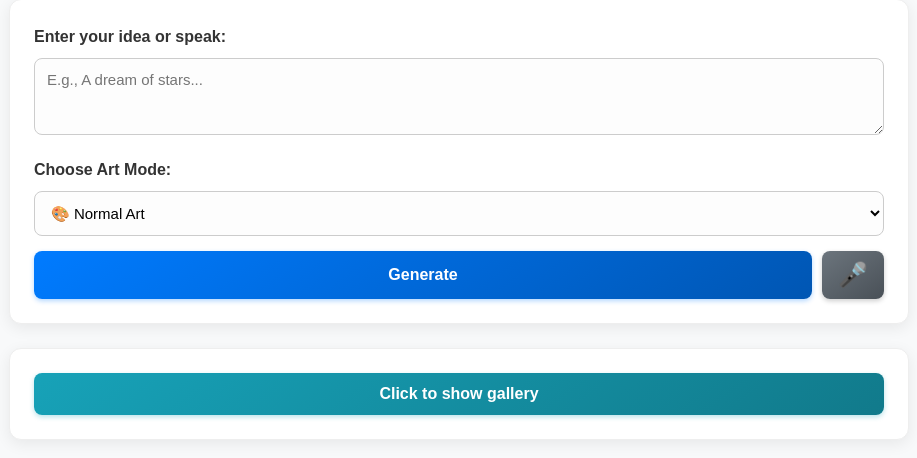
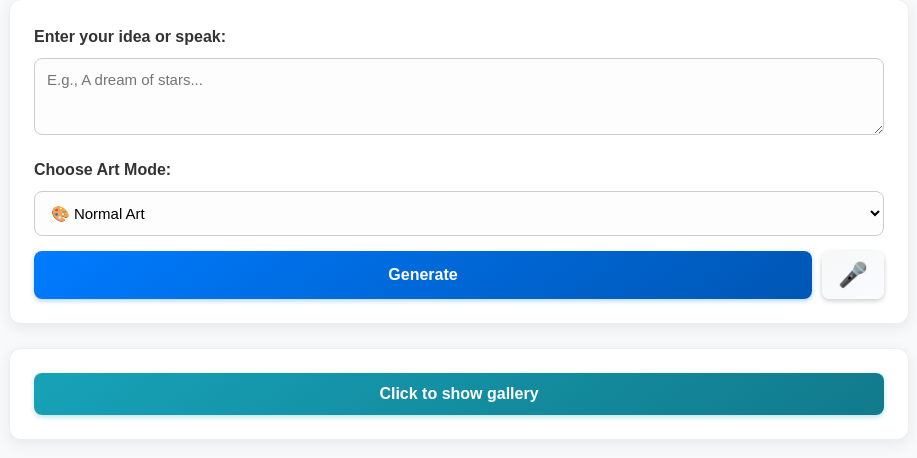
Before and after one commit to KhurramRashid6893/Voice-to-Art-Generator, a Flask app: page / in a window 1280 px wide. Shown: the part 123-581 px from the top of the page, without its empty margins (181-1098 px from the left). Run offline with Flask 3, Linux system fonts and the light colour scheme.

Commit message:
Update index.html

```diff
--- a/templates/index.html
+++ b/templates/index.html
@@ -81,7 +81,7 @@
       flex-basis: 60px; /* Fixed width */
       font-size: 24px; /* Larger icon */
       padding: 10px 16px; /* Taller */
-      background: linear-gradient(145deg, #6c757d, #495057);
+      background: linear-gradient(145deg, #f7f7f7, #f9fcff);
       box-shadow: 0 2px 5px rgba(0,0,0,0.2);
     }
     #voiceBtn:hover {
```
